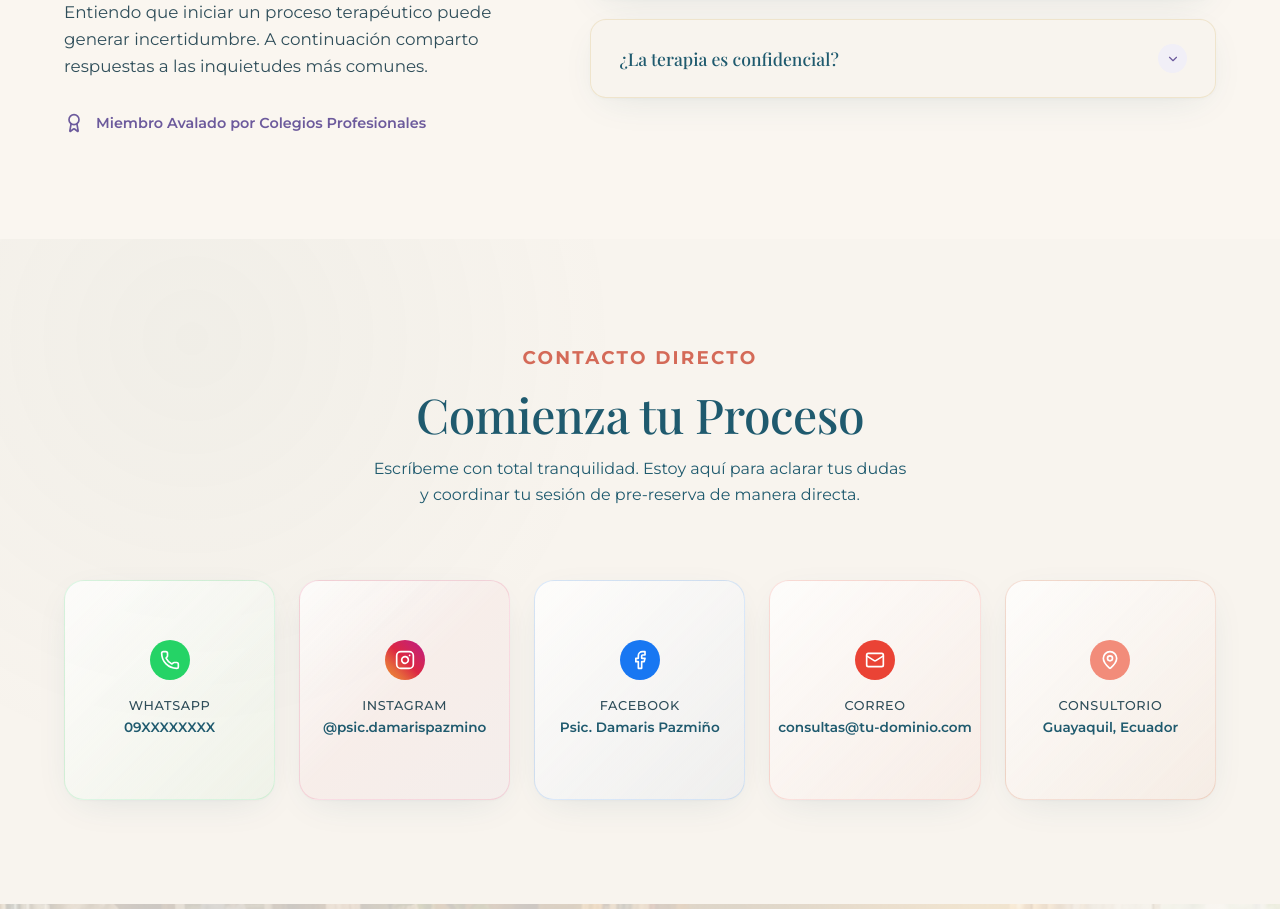
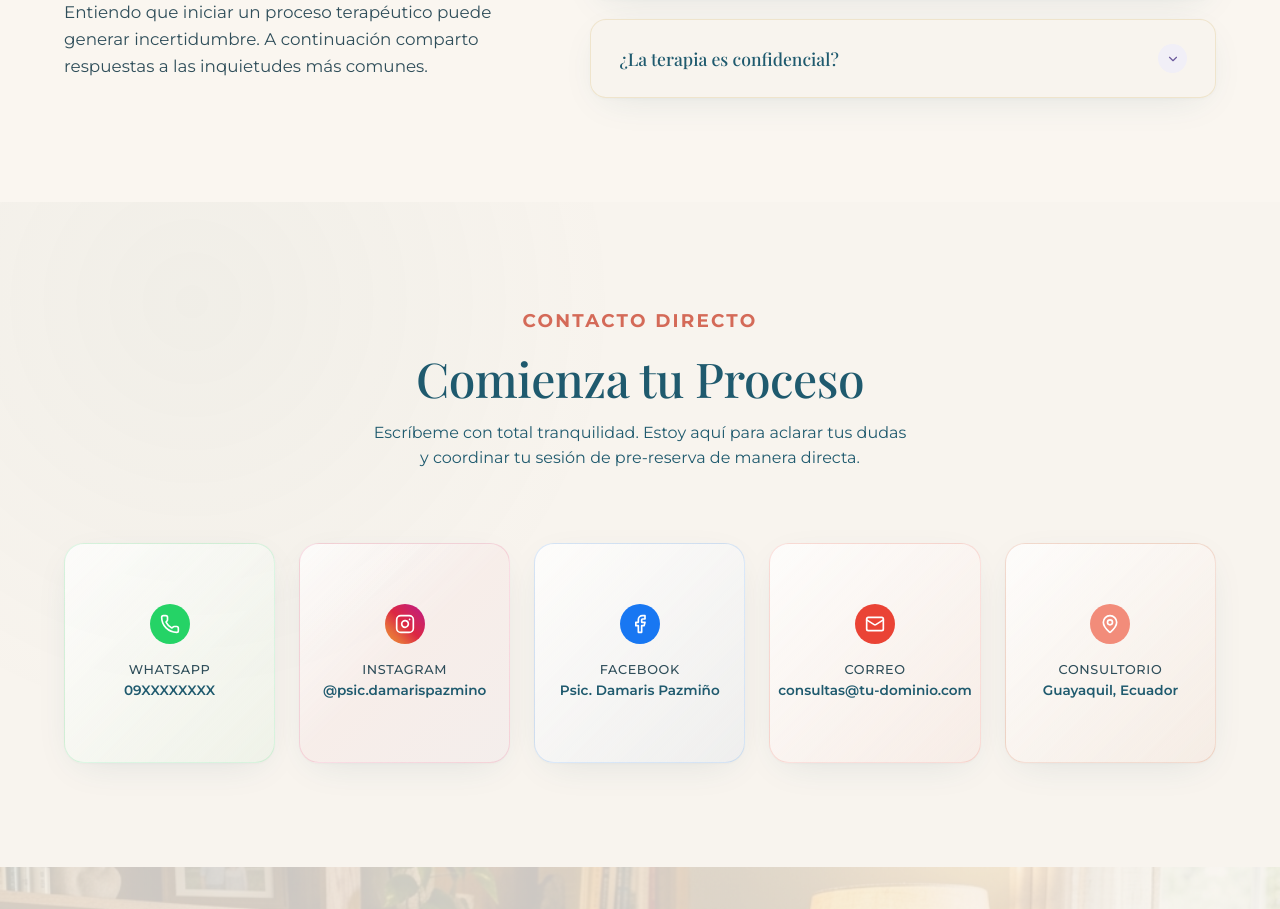
Before and after one commit to MAXVMVS/psic-damarispazmino, a React (Vite) app: page / in a window 1280 px wide. Shown: the part 4409-5318 px from the top of the page. Built offline with nearby package versions, Linux system fonts and the light colour scheme; no server answers; a web font is replaced by a local one.

Commit message:
content: remove Miembro Avalado badge from FAQ section to keep it clean

```diff
--- a/src/App.tsx
+++ b/src/App.tsx
@@ -640,10 +640,6 @@ Quedo atento/a a su respuesta. ¡Muchas gracias!`;
             <p id="faq-sub-lead" className="section-sub" style={{ marginTop: '1rem' }}>
               Entiendo que iniciar un proceso terapéutico puede generar incertidumbre. A continuación comparto respuestas a las inquietudes más comunes.
             </p>
-            <div style={{ marginTop: '2rem', display: 'flex', alignItems: 'center', gap: '0.75rem', color: 'var(--color-sage-dark)' }}>
-              <Award size={20} />
-              <span style={{ fontSize: '0.9rem', fontWeight: 600 }}>Miembro Avalado por Colegios Profesionales</span>
-            </div>
           </div>
 
           <div id="faq-accordion-group" className="faq-list-container">
```
